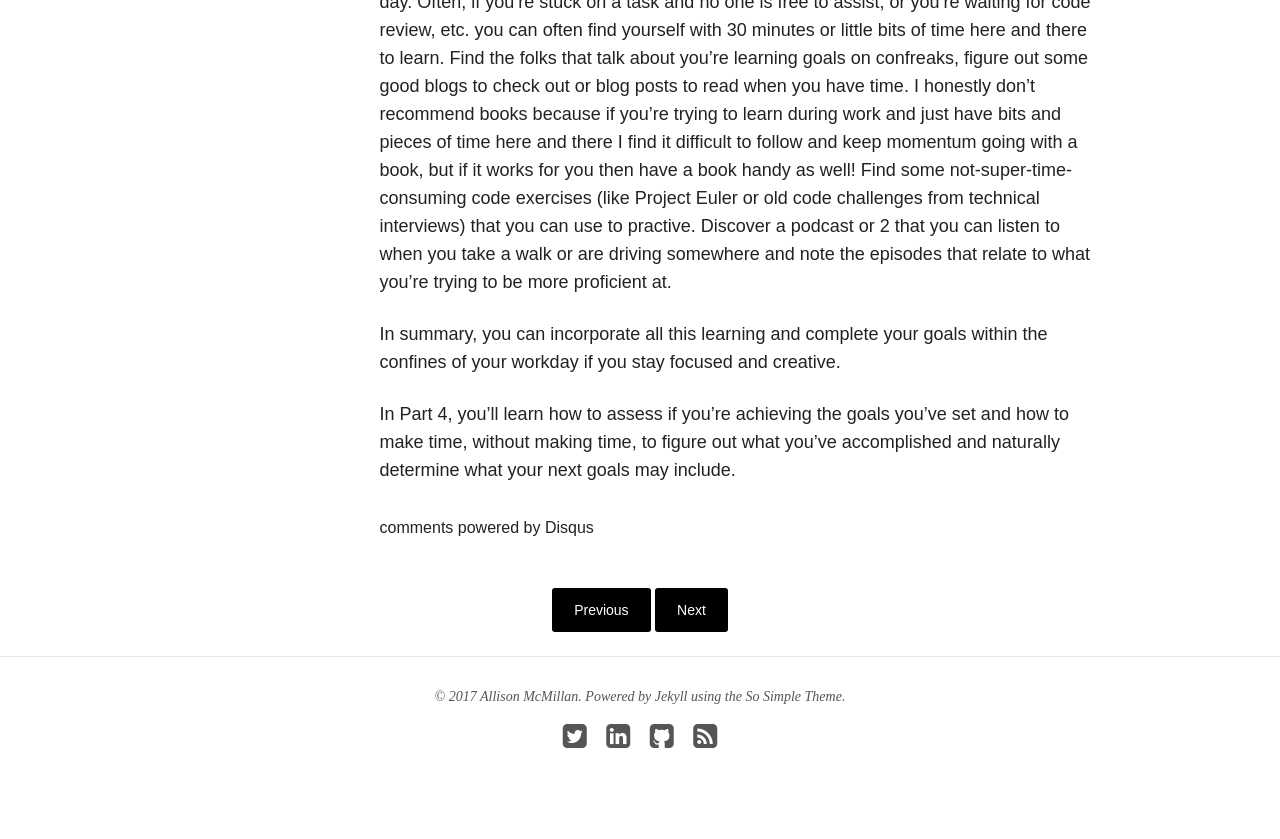
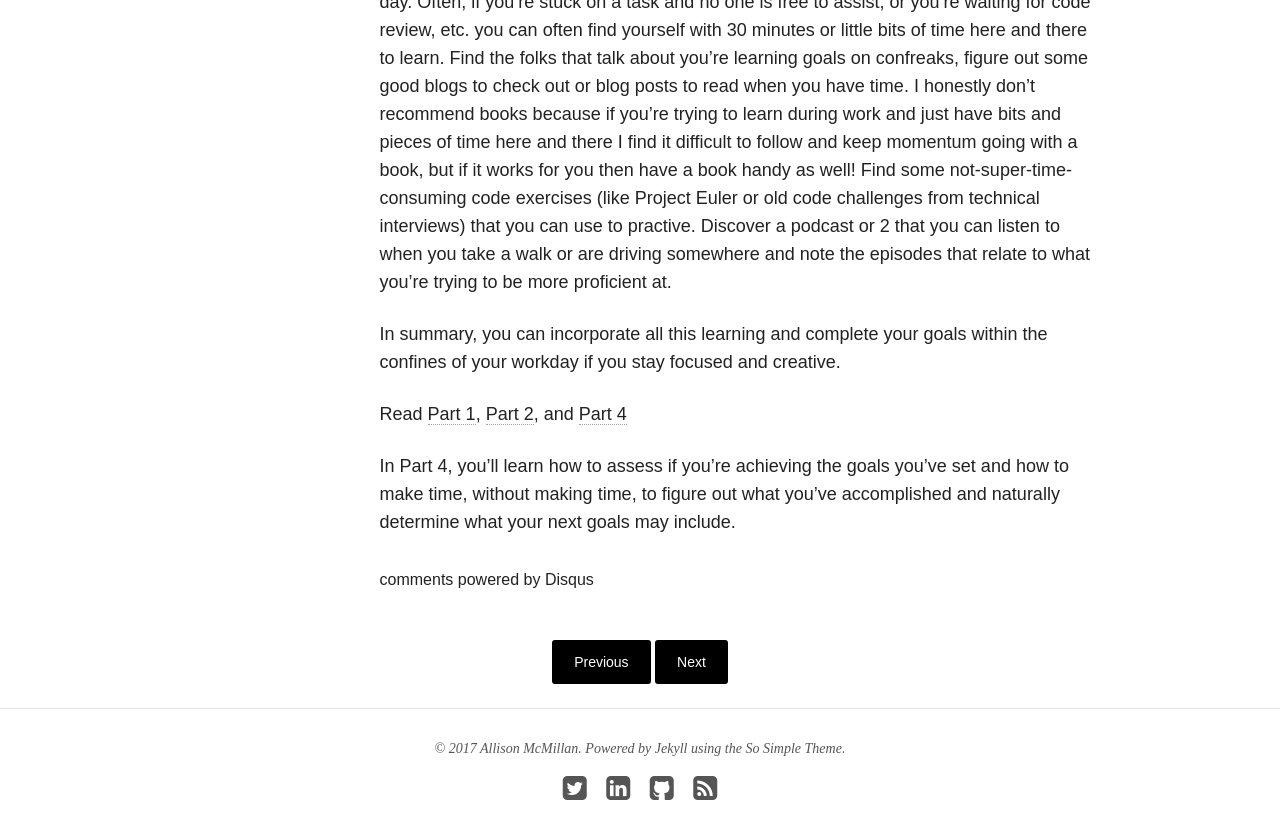
Before and after one commit to asheren/asheren.github.io, a Jekyll site: the page built from _posts/blog/2017-02-07-hack-your-workday-p3.md, in a window 1280 px wide and 900 px high, scrolled down 1944 px. Shown: the top 839 px of the window. Built offline with Jekyll 4.4.1, drawn with Linux system fonts in a browser that asks for light colours; nearby versions of some CDN libraries; comment, search, counter and statistics services are not loaded.

Commit message:
Update 2017-02-07-hack-your-workday-p3.md

```diff
--- a/_posts/blog/2017-02-07-hack-your-workday-p3.md
+++ b/_posts/blog/2017-02-07-hack-your-workday-p3.md
@@ -22,4 +22,6 @@ Lastly, think about what additional resources you can use as time-fillers and tr
 
 In summary, you can incorporate all this learning and complete your goals within the confines of your workday if you stay focused and creative.
 
+Read [Part 1](http://daydreamsinruby.com/hack-your-workday-p1/), [Part 2](http://daydreamsinruby.com/hack-your-workday-p2/), and [Part 4](http://daydreamsinruby.com/hack-your-workday-p4/)
+
 In Part 4, you'll learn how to assess if you're achieving the goals you've set and how to make time, without making time, to figure out what you've accomplished and naturally determine what your next goals may include.
```
